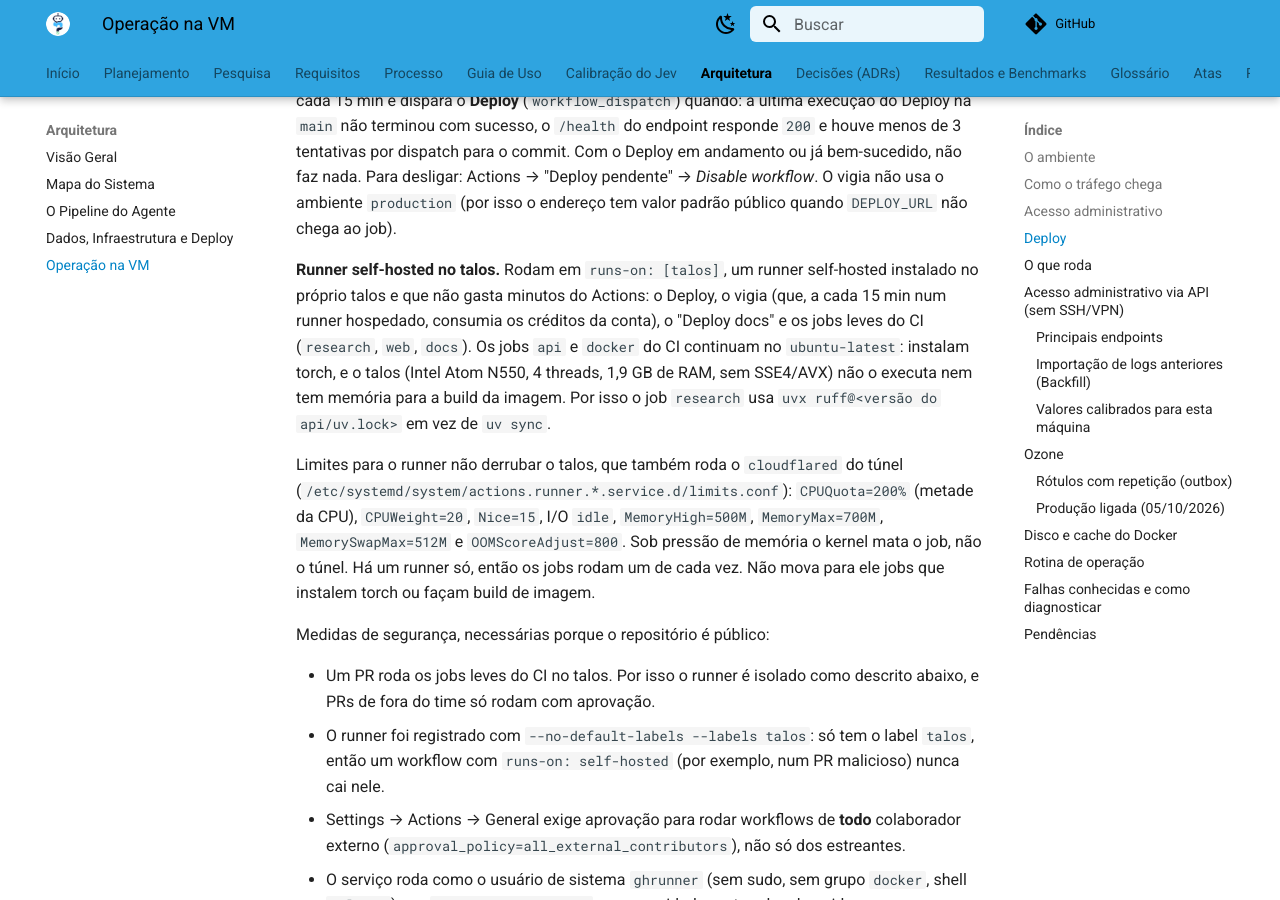
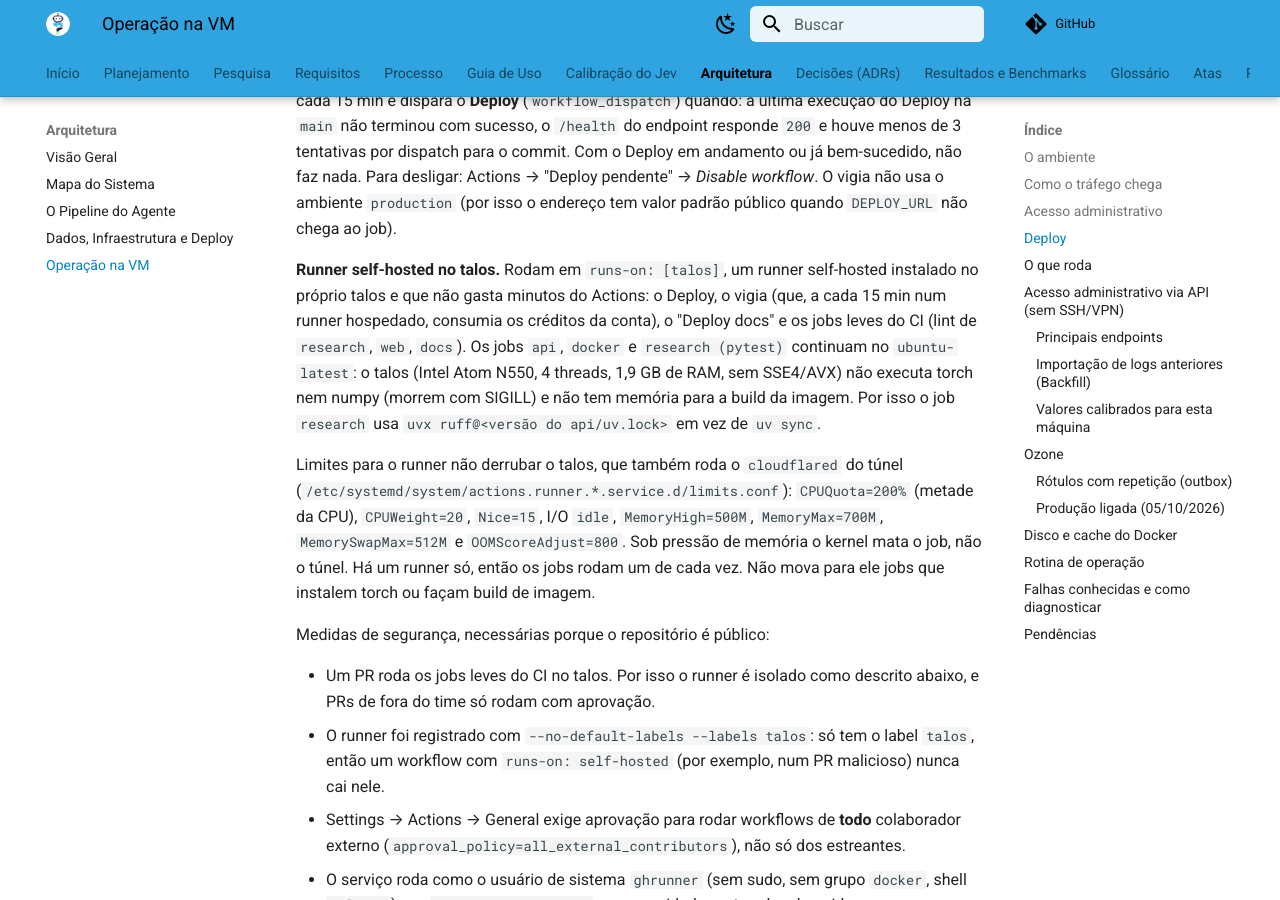
Before and after one commit to moonshinerd/ContrarIA, an MkDocs documentation site: the page built from docs/arquitetura/operacao-vm.md, in a window 1280 px wide and 900 px high, scrolled down 2702 px. Built offline with MkDocs 1.6.1 and Material for MkDocs 9.7.7, drawn with Linux system fonts in a browser that asks for light colours; comment, search, counter and statistics services are not loaded.

Commit message:
ci: testes de research no ubuntu-latest, lint no talos
numpy morre com SIGILL no Atom do talos (sem SSE4). O lint de research
continua no runner self-hosted; o pytest vira o job research (pytest).

```diff
--- a/docs/arquitetura/operacao-vm.md
+++ b/docs/arquitetura/operacao-vm.md
@@ -98,9 +98,9 @@ não faz nada. Para desligar: Actions → "Deploy pendente" → *Disable workflo
 
 **Runner self-hosted no talos.** Rodam em `runs-on: [talos]`, um runner self-hosted instalado no próprio talos e
 que não gasta minutos do Actions: o Deploy, o vigia (que, a cada 15 min num runner hospedado, consumia os créditos da
-conta), o "Deploy docs" e os jobs leves do CI (`research`, `web`, `docs`). Os jobs `api` e `docker` do CI continuam no
-`ubuntu-latest`: instalam torch, e o talos (Intel Atom N550, 4 threads, 1,9 GB de RAM, sem SSE4/AVX) não o executa
-nem tem memória para a build da imagem. Por isso o job `research` usa `uvx ruff@<versão do api/uv.lock>` em vez de
+conta), o "Deploy docs" e os jobs leves do CI (lint de `research`, `web`, `docs`). Os jobs `api`, `docker` e
+`research (pytest)` continuam no `ubuntu-latest`: o talos (Intel Atom N550, 4 threads, 1,9 GB de RAM, sem SSE4/AVX)
+não executa torch nem numpy (morrem com SIGILL) e não tem memória para a build da imagem. Por isso o job `research` usa `uvx ruff@<versão do api/uv.lock>` em vez de
 `uv sync`.
 
 Limites para o runner não derrubar o talos, que também roda o `cloudflared` do túnel
```
Also changed, not shown: CLAUDE.md (+1 -1 lines), 1 other file.
